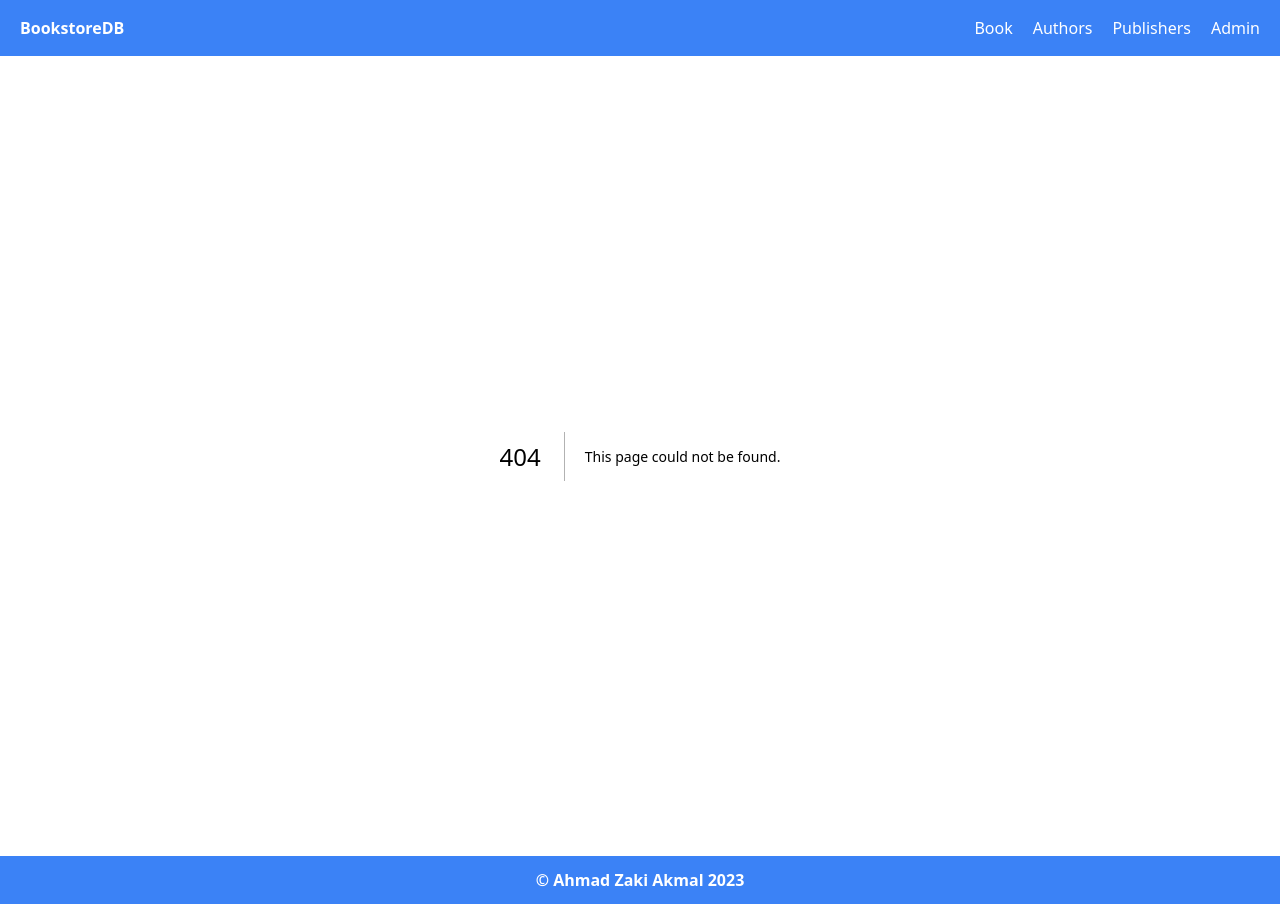
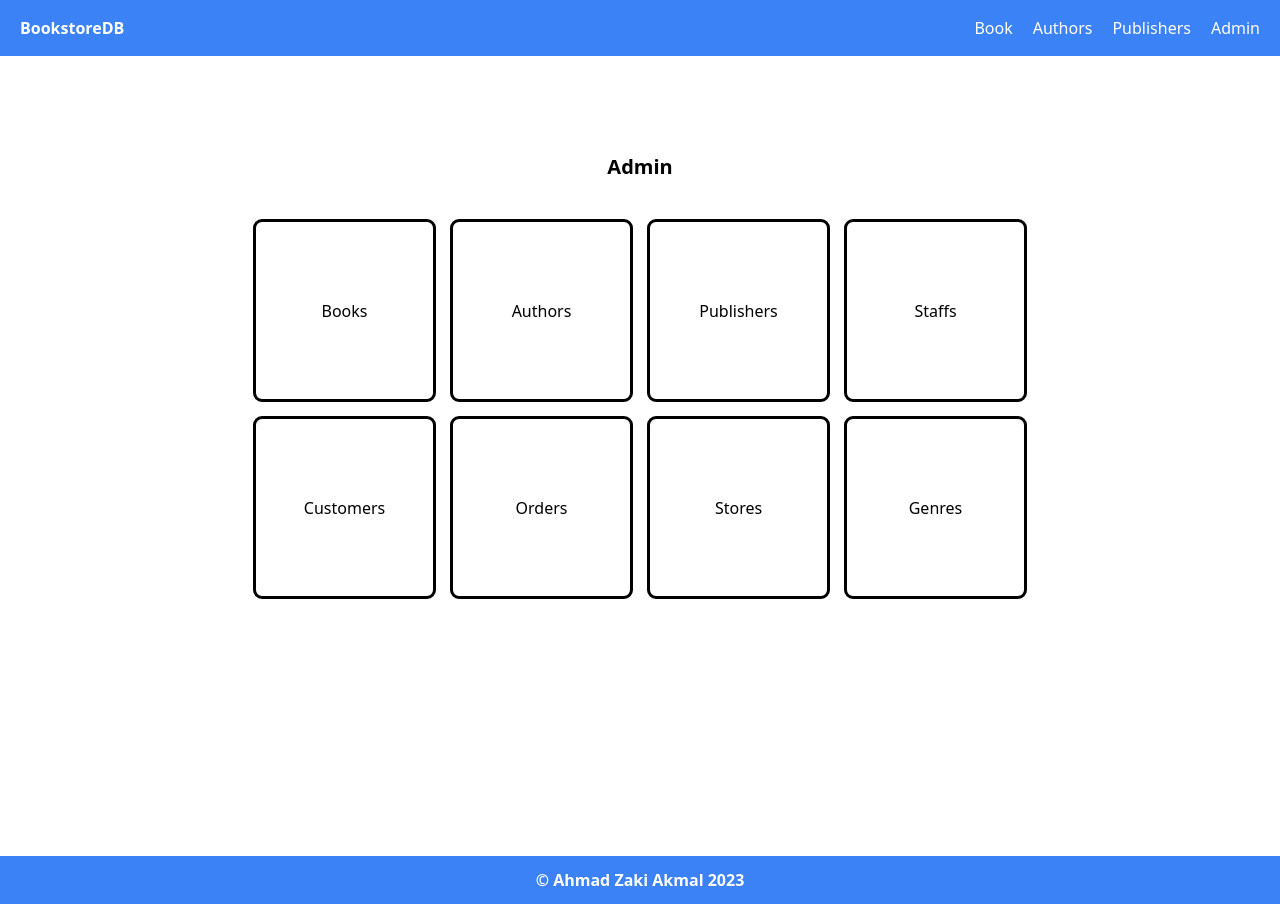
Before and after one commit to ahmadzaki2975/TBD-Frontend, a Next.js app: page /admin in a window 1280 px wide. Before the commit this address had no page. Built offline with nearby package versions, Linux system fonts and the light colour scheme.

Commit message:
feat: add admin page

```diff
--- /dev/null
+++ b/src/pages/admin/index.jsx
@@ -0,0 +1,25 @@
+export default function Admin() {
+  return(
+    <main className="min-h-screen py-24">
+      <h1 className="text-center text-[20px] font-bold mb-10">Admin</h1>
+      <div className="grid grid-cols-4 gap-5 mx-[20%]">
+        <MenuItem text="Books" />
+        <MenuItem text="Authors" />
+        <MenuItem text="Publishers" />
+        <MenuItem text="Staffs" />
+        <MenuItem text="Customers" />
+        <MenuItem text="Orders" />
+        <MenuItem text="Stores" />
+        <MenuItem text="Genres" />
+      </div>
+    </main>
+  )
+}
+
+function MenuItem({text}) {
+  return(
+    <div className="aspect-square grid place-items-center outline outline-black bg-white cursor-pointer rounded-md transition hover:drop-shadow-[0_0_5px_rgba(0,0,0,.9)]">
+      {text}
+    </div>
+  )
+}
```
